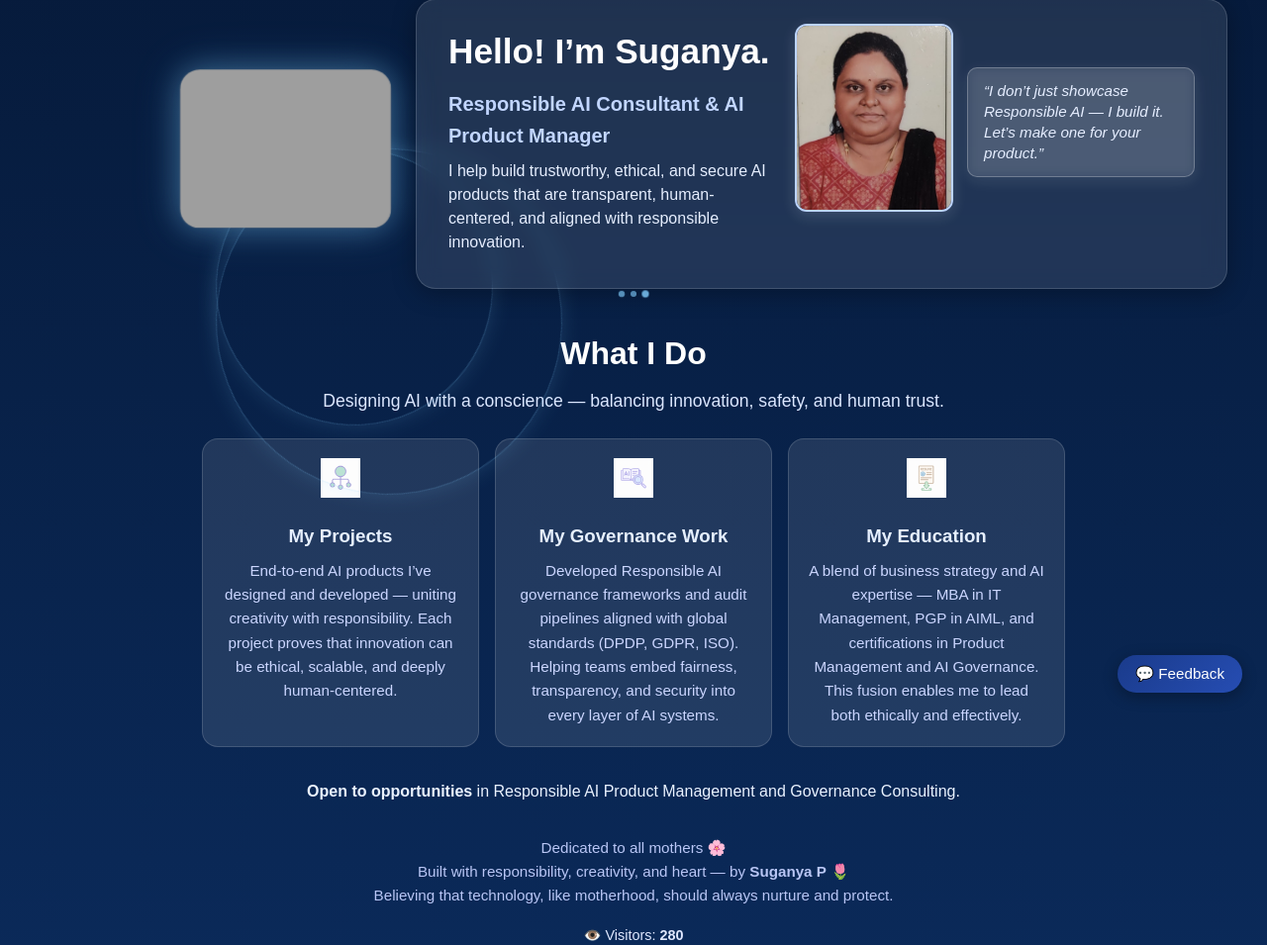
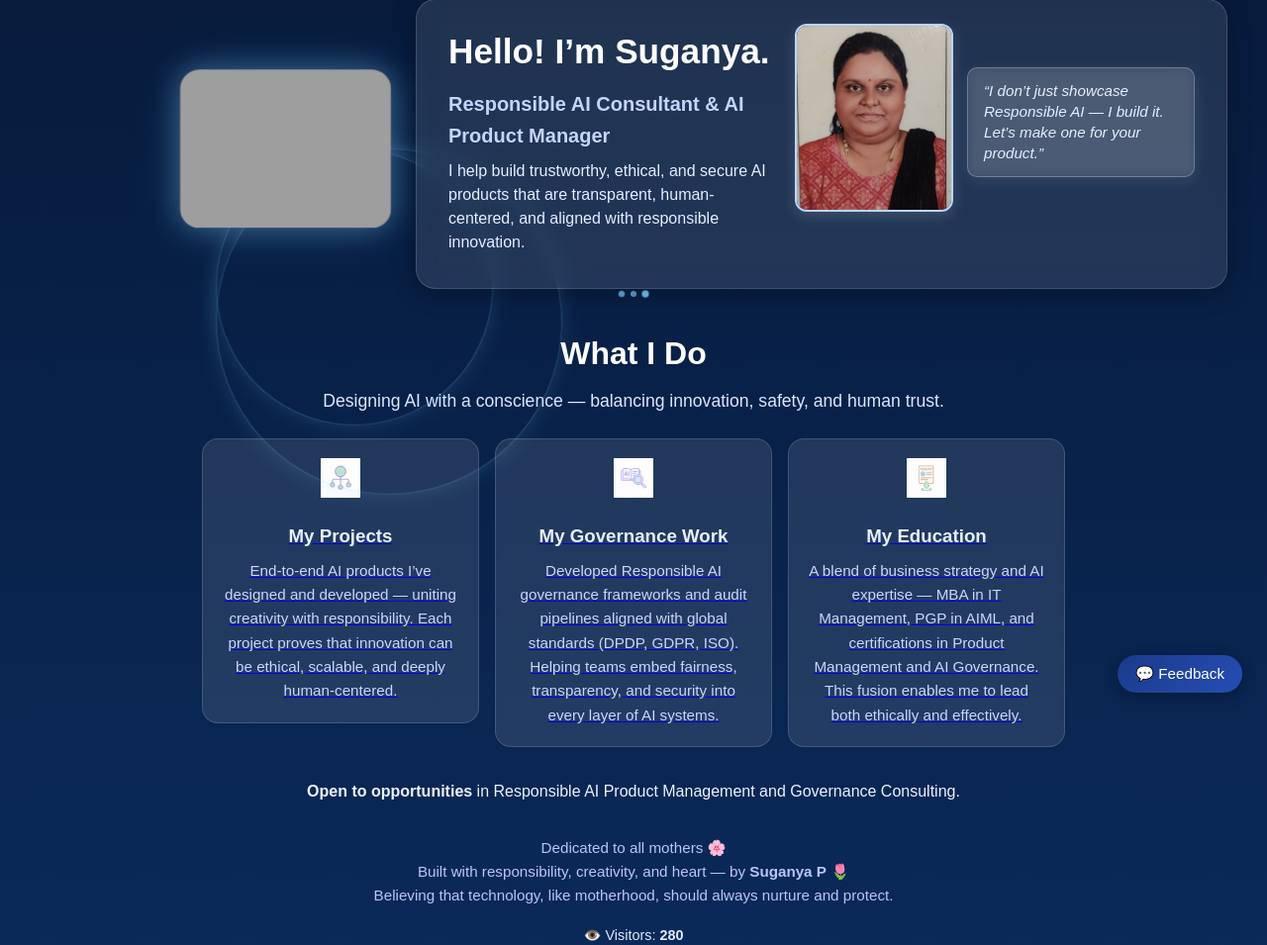
Before and after one commit to suganyaGaurav/Product-Manager-Portfolio, a Flask app: page / in a window 1280 px wide. Shown: the part 75-1030 px from the top of the page at 99% size. Run offline with Flask 3, Linux system fonts and the light colour scheme; grey boxes are pictures that could not be loaded.

Commit message:
Update links and structure in index.html

```diff
--- a/templates/index.html
+++ b/templates/index.html
@@ -20,8 +20,8 @@ Refined Blue-Themed Layout • Responsible AI & Ethical Design
   <header class="top-bar">
     <div class="welcome-text"><b>Responsible AI</b></div>
     <div class="nav-links">
-      <a href="https://www.linkedin.com/in/suganya-purushothaman-aiml/" class="link"><i>LinkedIn</i></a>
-      <a href="{{ url_for('static', filename='resume.pdf') }}" class="link"><i>Resume</i></a>
+      <a href="https://www.linkedin.com" class="link"><i>LinkedIn</i></a>
+      <a href="{{ url_for('view_resume') }}" target="_blank" class="link"><i>Resume</i></a>
     </div>
   </header>
 
@@ -91,7 +91,9 @@ Refined Blue-Themed Layout • Responsible AI & Ethical Design
     </p>
 
     <div class="cards-container">
+
       <!-- 🌼 Project Card -->
+      <a href="{{ url_for('projects') }}" class="info-card-link">
         <div class="info-card">
           <img src="{{ url_for('static', filename='icons/projects.png') }}" alt="Projects Icon" class="card-icon">
           <h3>My Projects</h3>
@@ -100,8 +102,10 @@ Refined Blue-Themed Layout • Responsible AI & Ethical Design
             Each project proves that innovation can be ethical, scalable, and deeply human-centered.
           </p>
         </div>
+      </a>
 
       <!-- 🌼 Governance Card -->
+      <a href="{{ url_for('governance') }}" class="info-card-link">
         <div class="info-card">
           <img src="{{ url_for('static', filename='icons/governance.png') }}" alt="Governance Icon" class="card-icon">
           <h3>My Governance Work</h3>
@@ -110,8 +114,10 @@ Refined Blue-Themed Layout • Responsible AI & Ethical Design
             (DPDP, GDPR, ISO). Helping teams embed fairness, transparency, and security into every layer of AI systems.
           </p>
         </div>
+      </a>
 
       <!-- 🌼 Education Card -->
+      <a href="{{ url_for('education') }}" class="info-card-link">
         <div class="info-card">
           <img src="{{ url_for('static', filename='icons/resume.png') }}" alt="Education Icon" class="card-icon">
           <h3>My Education</h3>
@@ -120,6 +126,7 @@ Refined Blue-Themed Layout • Responsible AI & Ethical Design
             in Product Management and AI Governance. This fusion enables me to lead both ethically and effectively.
           </p>
         </div>
+      </a>
     </div>
 
     <!-- 🌸 Collaboration Invitation -->
```
Lines whose indentation alone changed are shown as unchanged.
